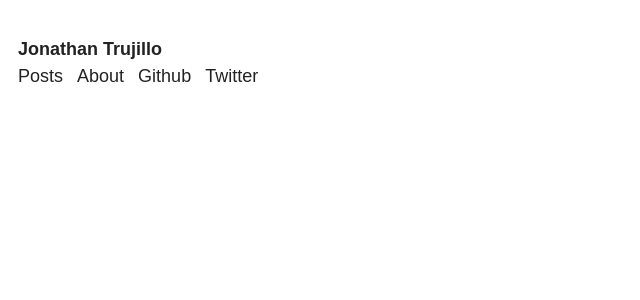
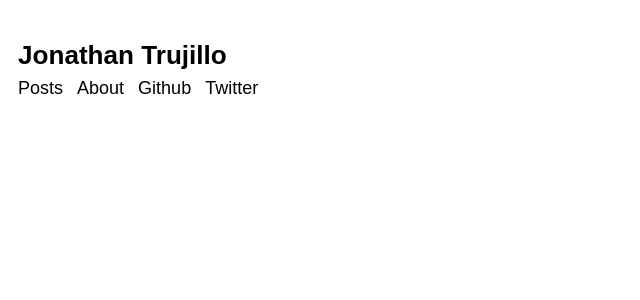
Before and after one commit to albertogg/jonotrujillo.github.io, a Jekyll site: the page built from index.html, in a window 1280 px wide. Shown: the top 300 px of the page, without its empty margins (0-640 px from the left). Built offline with Jekyll 4.4.1, drawn with Linux system fonts in a browser that asks for light colours; Markdown is read by kramdown in place of the engine named in the settings.

Commit message:
h1 & h2 styles

```diff
--- a/css/main.css
+++ b/css/main.css
@@ -1,5 +1,4 @@
 body {
-  color: #222;
   font-size: 18px;
   line-height: 1.5em;
 }
@@ -9,14 +8,15 @@ a {
 }
 h1,
 h2 {
-  font-size: 1em;
   line-height: 1.5em;
 }
 h1 {
+  font-size: 1.45em;
   margin: 0;
 }
 h2 {
-  margin: 1em 0;
+  font-size: 1.15em;
+  margin: 2em 0 1em;
 }
 ol,
 p,
--- a/css/main.styl
+++ b/css/main.styl
@@ -1,5 +1,4 @@
 body
-	color #222
 	font-size 18px
 	line-height 1.5em
 
@@ -8,14 +7,15 @@ a
 	text-decoration none
 
 h1, h2
-	font-size 1em
 	line-height 1.5em
 
 h1
+	font-size 1.45em
 	margin 0
 
 h2
-	margin 1em 0
+	font-size 1.15em
+	margin 2em 0 1em
 
 ol, p, ul
 	margin 1em 0
```
